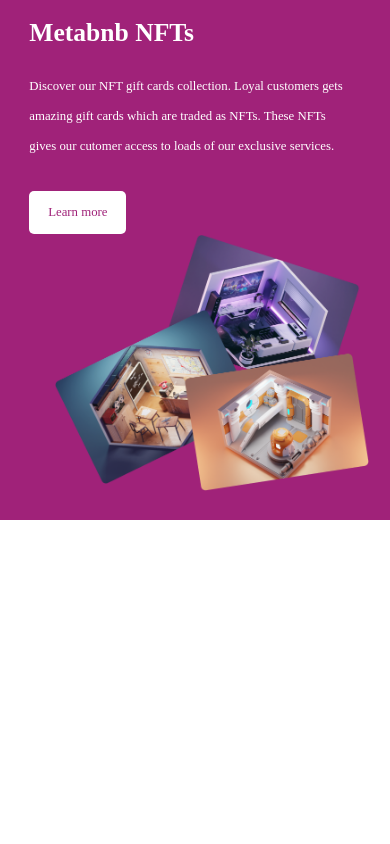
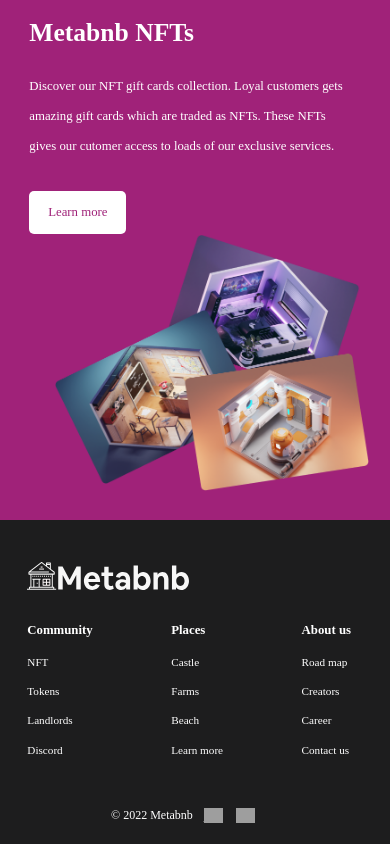
Before and after one commit to Jozz77/Metabnb---HNG, a React (Create React App) app: page / in a window 390 px wide. Shown: the part 4564-5408 px from the top of the page. Before the commit the page ends 5084 px from the top, so only its background shows below. Built offline with nearby package versions, Linux system fonts and the light colour scheme; grey boxes are pictures that could not be loaded; a web font is replaced by a local one.

Commit message:
Feature: make the footer responsive

```diff
--- a/src/Components/footer.css
+++ b/src/Components/footer.css
@@ -19,26 +19,30 @@
     --search-text-color: #BBBBBB;
     --inpiration-border: #D7D7D7;
     --footer-background: #1D1D1E;
+    --all-purple: #A02279;
+    --location-input-background: #B4B4B4;
     --submit-background:  linear-gradient(90deg, #A02279 11.45%, #A02279 11.46%);
 }
 footer{
-    height: 40vh;
     background-color: var(--footer-background);
     color: var(--button-color);
-    padding: 5vh 10% 0 7%;
+    padding: 5vh 10% 2vh 7%;
 }
 .footer-section-1{
     display: flex;
     justify-content: space-between;
 }
 .footer-1{
-    padding-top: 2vh;
+    padding-top: 1vh;
+}
+.footer-1 img{
+    width: 100%;
 }
 .footer-icons{
     display: flex;
-    width: 40%;
+    width: 47%;
     justify-content: space-between;
-    margin-top: 10vh;
+    margin-top: 11vh;
 }
 .footer-icons img{
     width: 90%;
@@ -50,30 +54,168 @@ footer{
 }
 .footer-content h4{
     font-weight: 700;
-    font-size: 1rem;
+    font-size: 1em;
     line-height: 15px;
 }
 .footer-links-container{
     display: flex;
     flex-direction: column;
-    gap: 1vh;
+    gap: 1.3vh;
 }
 .footer-links{
     text-decoration: none;
     color: var(--button-color);
     cursor: pointer;
     font-weight: 400;
-    font-size: 0.9rem;
+    font-size: 0.9em;
     line-height: 25px;
+}
+.footer-links:hover{
+    color: var(--all-purple);
+}
+.footer-section-2{
+    margin-top: 4vh;
 }
 .footer-section-2 p{
     font-weight: 400;
-    font-size: 0.95rem;
+    font-size: 1em;
     line-height: 15px;
 }
+.footer-icons-mobile{
+    display: none;
+}
 
+/* first media query */
+@media screen and (max-width: 850px){
+    footer{
+        background-color: var(--footer-background);
+        color: var(--button-color);
+        padding: 5vh 10% 2vh 7%;
+    }
+    .footer-section-1{
+        display: flex;
+        flex-direction: column;
+        justify-content: space-between;
+    }
+    .footer-1{
+        padding-top: 1vh;
+        padding-bottom: 2vh;
+    }
+    .footer-1 img{
+        width: 40%;
+    }
+    .footer-icons{
+        display: none;
+    }
+
+    .footer-2{
+        display: flex;
+        justify-content: space-between;
+        width: 100%;
+    }
+    .footer-content h4{
+        font-weight: 700;
+        font-size: 1em;
+        line-height: 15px;
+    }
+    .footer-links-container{
+        display: flex;
+        flex-direction: column;
+        gap: 1.3vh;
+    }
+    .footer-links{
+        text-decoration: none;
+        color: var(--button-color);
+        cursor: pointer;
+        font-weight: 400;
+        font-size: 0.9em;
+        line-height: 25px;
+    }
+    .footer-section-2{
+        margin-top: 4vh;
+        display: flex;
+        justify-content: center;
+        gap: 3%;
+    }
+    .footer-section-2 p{
+        font-weight: 400;
+        font-size: 1em;
+        line-height: 15px;
+    }
+    .footer-icons-mobile{
+        display: flex;
+        justify-content: space-between;
+        margin-top: 1.65vh;
+        width: 15%;
+    }
+    .footer-icons-mobile img{
+        width: 70%;
+    }
+}
+/* second media query */
 @media screen and (max-width: 450px) {
     footer{
+        background-color: var(--footer-background);
+        color: var(--button-color);
+        padding: 4vh 10% 1vh 7%;
+    }
+    .footer-section-1{
+        display: flex;
+        flex-direction: column;
+        justify-content: space-between;
+    }
+    .footer-1{
+        padding-top: 1vh;
+        padding-bottom: 2vh;
+    }
+    .footer-1 img{
+        width: 50%;
+    }
+    .footer-icons{
         display: none;
     }
+
+    .footer-2{
+        display: flex;
+        justify-content: space-between;
+        width: 100%;
+    }
+    .footer-content h4{
+        font-weight: 700;
+        font-size: 0.8em;
+        line-height: 5px;
+    }
+    .footer-links-container{
+        display: flex;
+        flex-direction: column;
+        gap: 0.5vh;
+    }
+    .footer-links{
+        text-decoration: none;
+        color: var(--button-color);
+        cursor: pointer;
+        font-weight: 400;
+        font-size: 0.7em;
+        line-height: 25px;
+    }
+    .footer-section-2{
+        margin-top: 4vh;
+        display: flex;
+        justify-content: center;
+        gap: 3%;
+    }
+    .footer-section-2 p{
+        font-weight: 400;
+        font-size: 0.75em;
+        line-height: 15px;
+    }
+    .footer-icons-mobile{
+        display: flex;
+        justify-content: space-between;
+        margin-top: 1.4vh;
+        width: 20%;
+    }
+    .footer-icons-mobile img{
+        width: 60%;
+    }
 }
--- a/src/Components/footer.js
+++ b/src/Components/footer.js
@@ -1,6 +1,6 @@
 import React from 'react'
 import './footer.css'
-import Footer from '../Assets/footer-logo.svg'
+import Footer_icon from '../Assets/footer-logo.svg'
 import Facebook from '../Assets/facebook.svg'
 import Instagram from '../Assets/instagram.png'
 import Twitter from '../Assets/twitter.png'
@@ -12,7 +12,7 @@ export default function footer() {
     <footer>
         <section className='footer-section-1'>
           <div className='footer-1'>
-              <Link to="/"><img src={Footer} alt="Logo"/></Link>
+              <Link to="/"><img src={Footer_icon} alt="Logo"/></Link>
               <div className='footer-icons'>
                 <Link to="/"><img src={Facebook} alt="Logo"/></Link>
                 <Link to="/"><img src={Instagram} alt="Logo"/></Link>
@@ -52,8 +52,15 @@ export default function footer() {
             </div>
           </div>
         </section>
+
         <section className='footer-section-2'>
             <p>&copy; 2022 Metabnb</p>
+            <div className='footer-icons-mobile'>
+                <Link to="/"><img src={Facebook} alt="Logo"/></Link>
+                <Link to="/"><img src={Instagram} alt="Logo"/></Link>
+                <Link to="/"><img src={Twitter} alt="Logo"/></Link>
+              </div>
+
         </section>
       </footer>
   )
--- a/src/home.css
+++ b/src/home.css
@@ -994,7 +994,7 @@
     .Rent-pics{
         width: 100%;
         display: flex;
-        justify-content: center ;
+        justify-content: center;
         gap: 4%;
         margin-right: 0%;
     }
```
